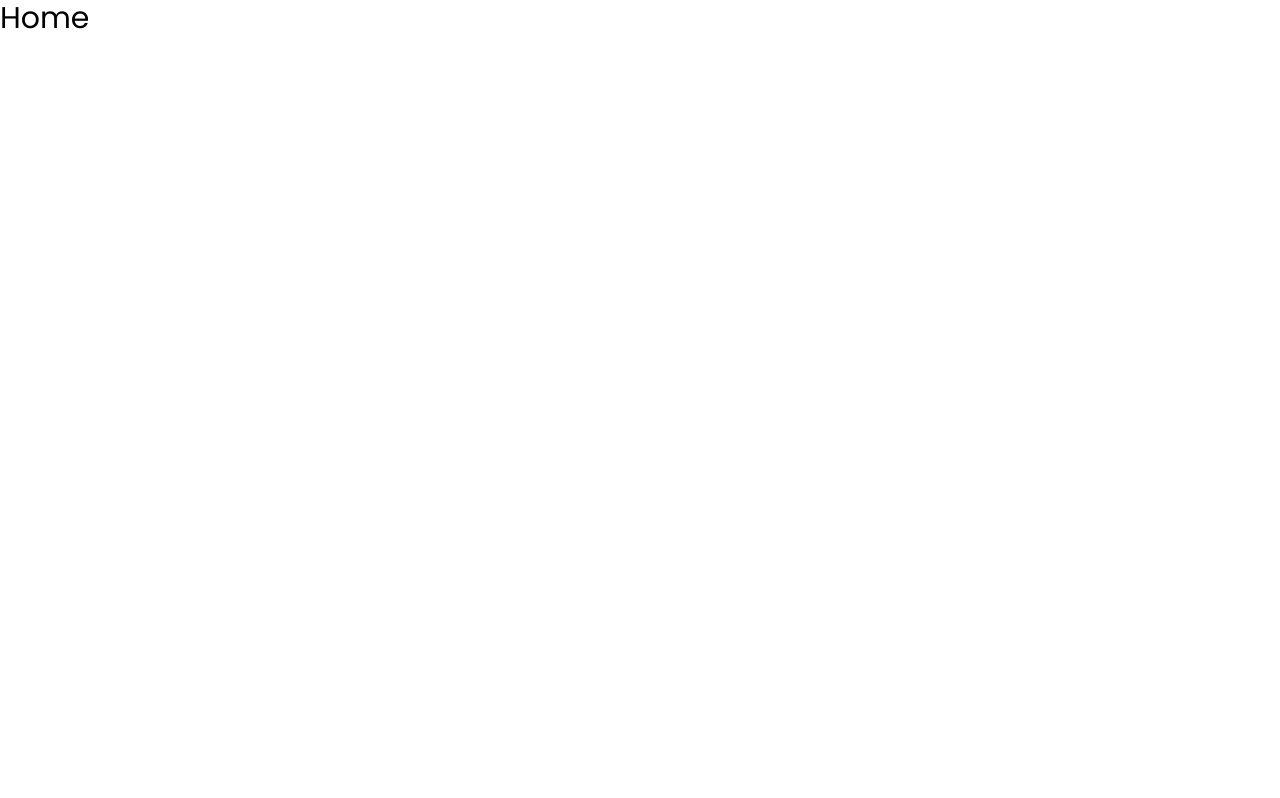
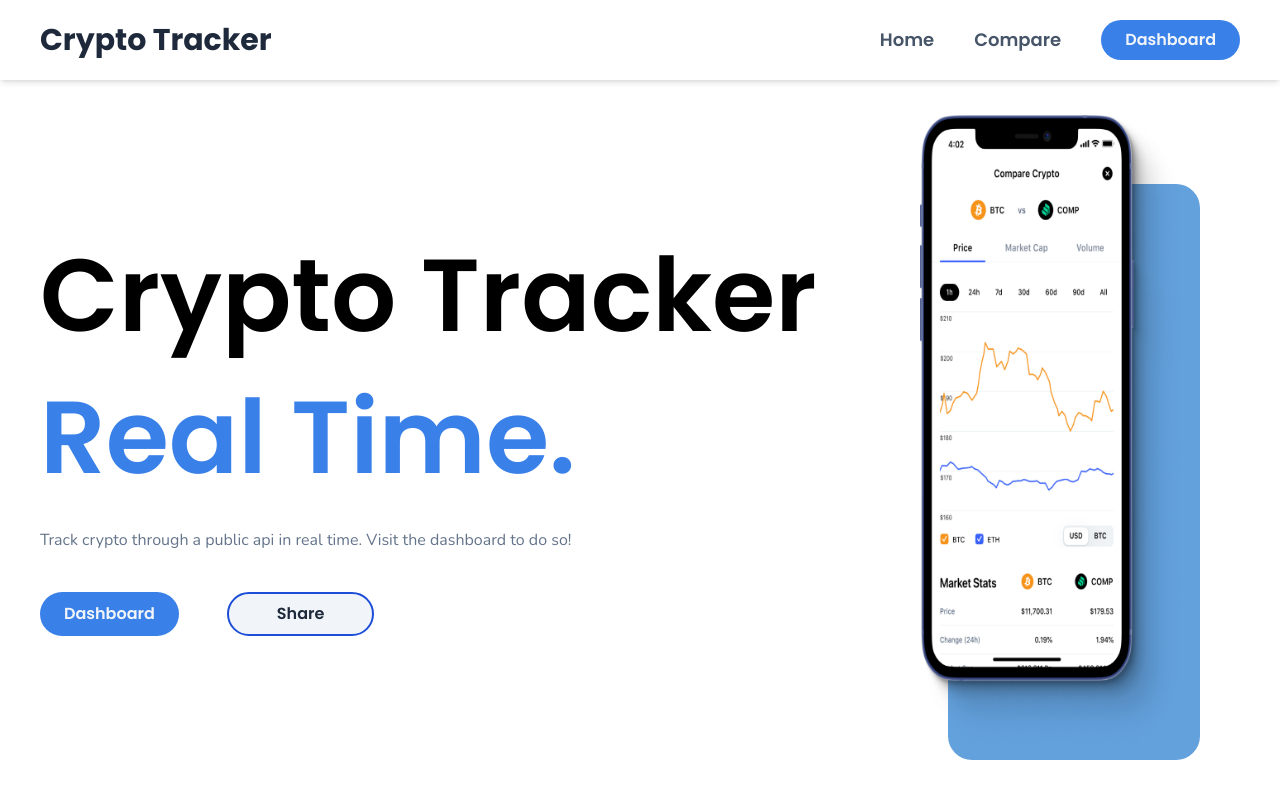
Before and after one commit to praveen12kumar/coingecko, a React (Vite) app: page / in a window 1280 px wide. Built offline with nearby package versions, Linux system fonts and the light colour scheme.

Commit message:
Added Hero section and Header

```diff
--- a/src/App.jsx
+++ b/src/App.jsx
@@ -1,12 +1,13 @@
 import {Routes, Route} from "react-router-dom";
 import Home from "./pages/Home";
-
+import Header from "./components/Header";
 import './App.css'
 
 function App() {
 
   return (
     <>
+     <Header/>
       <Routes>
         <Route path="/" element={<Home />} />
       </Routes>
--- /dev/null
+++ b/src/components/Button.jsx
@@ -0,0 +1,12 @@
+import React from 'react'
+
+function Button ({text, styles, onClickHandler}) {
+  return (
+    <button
+        onClick={onClickHandler}
+        className={`${styles} py-2 font-poppins font-semibold rounded-full transition-all duration-300 ease-in`}>
+        {text}</button>
+  )
+}
+
+export default Button
--- /dev/null
+++ b/src/components/Header.jsx
@@ -0,0 +1,28 @@
+import React from 'react';
+import { navigationLinks } from '../constants';
+import { Link } from 'react-router-dom';
+import Button from './Button';
+function Header (){
+
+  return (
+    <div className='w-screen h-[10vh] shadow-md flex items-center justify-between px-10 sticky top-0 z-50'>
+        <div className="">
+            <h1 className='text-3xl font-poppins font-bold text-slate-800'>Crypto Tracker</h1>
+        </div>
+        <div className="flex items-center gap-10">
+        <ul className="flex items-center gap-10">
+        {
+            navigationLinks?.map((nav)=>{
+                return(
+                    <Link className={`text-lg font-poppins font-semibold text-slate-600 transition-colors duration-300 ease-in`} to={nav.path} key={nav.name}>{nav?.name}</Link>
+                )
+            })
+        }
+        </ul>
+        <Button text={"Dashboard"} styles={"px-6 text-slate-100 bg-[#3A80E9] hover:shadow-xl "}/>
+        </div>
+    </div>
+  )
+}
+
+export default Header
--- /dev/null
+++ b/src/components/Heading.jsx
@@ -0,0 +1,9 @@
+import React from 'react'
+
+const Heading = ({text, styles}) => {
+  return (
+    <div className={`${styles} text-[8vw] font-poppins font-semibold leading-none select-none`}>{text}</div>
+  )
+}
+
+export default Heading
--- /dev/null
+++ b/src/constants.js
@@ -0,0 +1,10 @@
+export const navigationLinks = [
+    {
+        name:"Home",
+        path:'/'
+    },
+    {
+        name:"Compare",
+        path:"/compare"
+    }
+]
--- a/src/pages/Home.jsx
+++ b/src/pages/Home.jsx
@@ -1,8 +1,26 @@
-
+import Button from "../components/Button"
+import Heading from "../components/Heading"
+import iphone from "../assets/iphone.png";
+import "./home.css";
 
 function Home  () {
   return (
-    <div className="text-3xl font-poppins">Home</div>
+    <div className="w-full h-[calc(100vh-10vh)] flex items-center justify-between p-10">
+      <div className="w-[70%] flex flex-col gap-10 ">
+        <Heading text={"Crypto Tracker"} styles={""}/>
+        <Heading text={"Real Time."} styles={"text-[#3A80E9] "}/>
+        <p className="text-slate-500 font-nunito">Track crypto through a public api in real time. Visit the dashboard to do so!</p>
+        <div className="flex gap-12">
+        <Button text={"Dashboard"} styles={"px-6 text-slate-100 bg-[#3A80E9] hover:shadow-xl "}/>
+        <Button text={"Share"} styles={"px-12 text-slate-800 bg-slate-100 border-2 border-blue-700 hover:text-slate-100 hover:bg-[#3A80E9] hover:border-[#3A80E9]"} />
+        </div>
+      </div>
+      <div className="w-[30%] h-full relative">
+        <div className="w-[70%] h-[90%] bg-[#63A1DD] absolute bottom-0 right-10 rounded-3xl">
+        </div>
+        <img className="w-[75%] h-full absolute top-0 left-10  animate-up-down" src={iphone} alt="iphone" />
+      </div>
+    </div>
   )
 }
 
--- /dev/null
+++ b/src/pages/home.css
@@ -0,0 +1,8 @@
+@keyframes up-down{
+    from{
+        transform: translateY(-10px);
+    }
+    to{
+        transform: translateY(10px);
+    }
+}
--- a/tailwind.config.js
+++ b/tailwind.config.js
@@ -9,6 +9,19 @@ export default {
       fontFamily:{
         'nunito': ['Nunito', 'sans-serif'],
         'poppins': ['Poppins', 'sans-serif'],
+      },
+      animation:{
+        'up-down': 'up-down 1.5s ease-in-out infinite alternate'
+      },
+      keyframes:{
+        'up-down':{
+          '0%':{
+            transform: 'translateY(-20px)'
+          },
+          '100%':{
+            transform: 'translateY(20px)'
+          }
+        }
       }
     },
   },
```
Also changed, not shown: src/assets/iphone.png (added).
